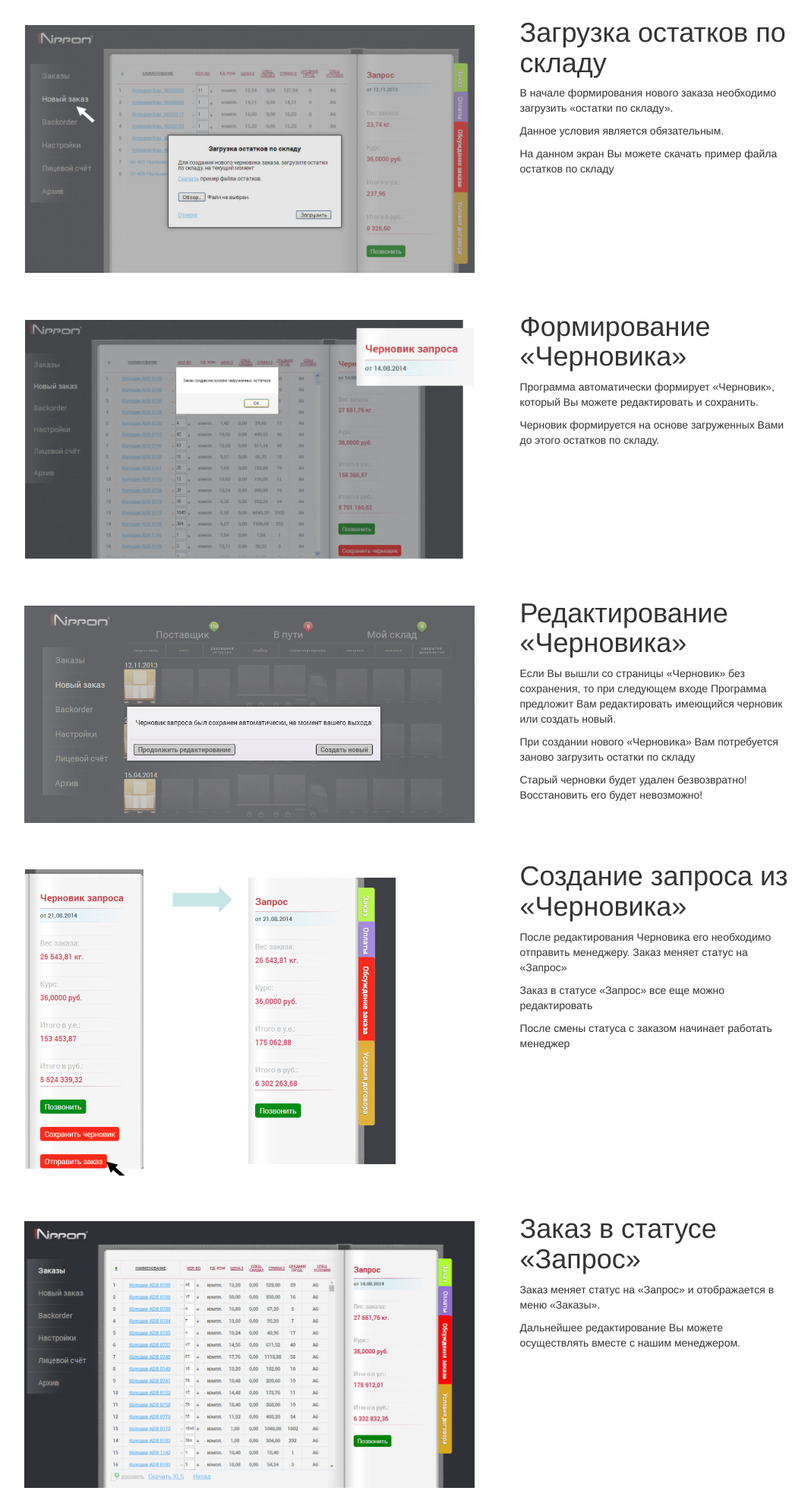
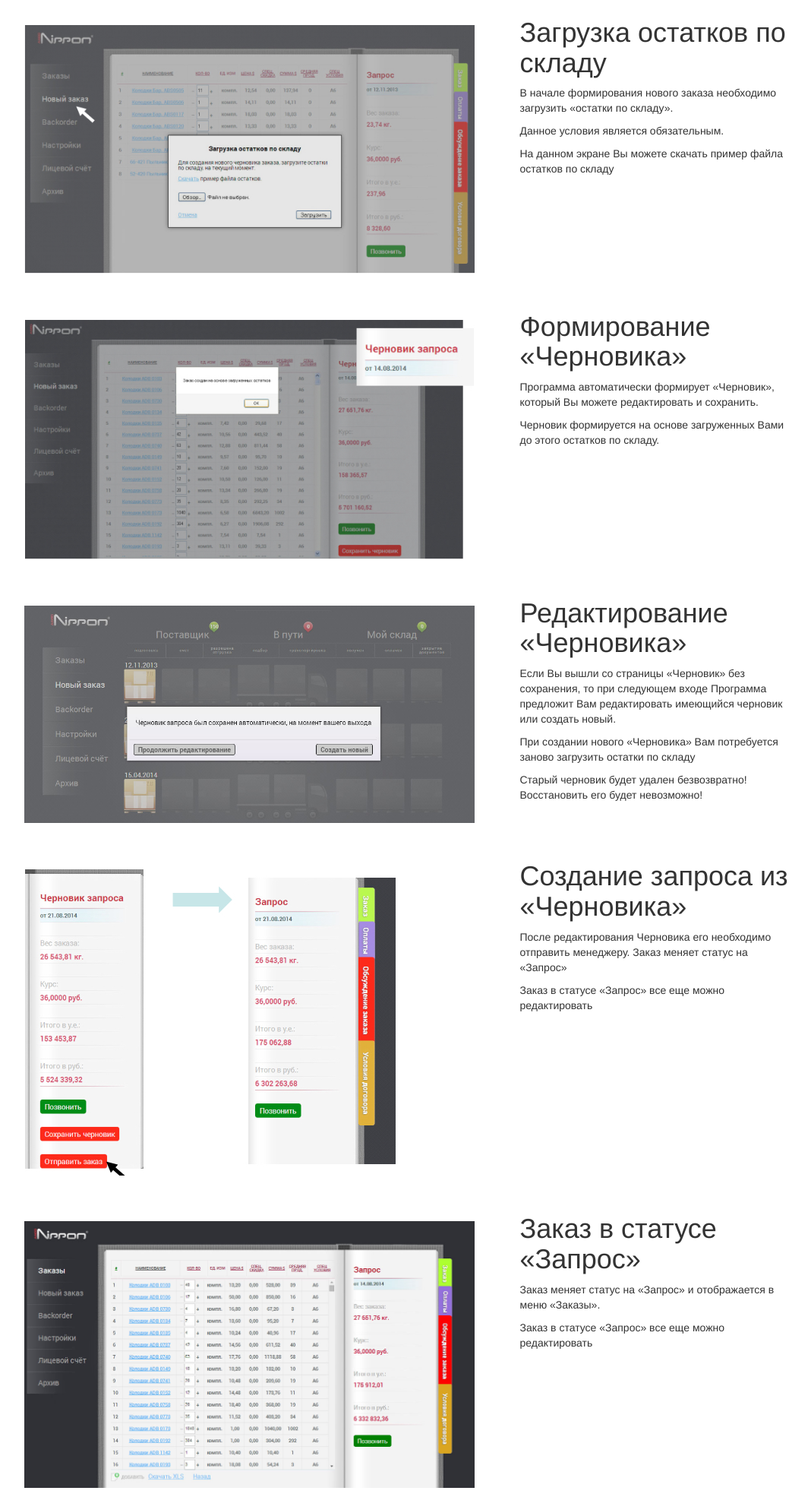
Before and after one commit to kislovm/os16-help, a plain HTML site: page index.html in a window 1280 px wide. Shown: the part 4150-6120 px from the top of the page at 76% size, without its empty margins (163-1231 px from the left). Drawn offline with nearby package versions, Linux system fonts and the light colour scheme.

Commit message:
Правки орфографии

```diff
--- a/index.html
+++ b/index.html
@@ -210,7 +210,7 @@
                  <h1>Загрузка остатков по складу</h1>
                  <p>В начале формирования нового заказа необходимо загрузить «остатки по складу».</p>
                  <p>Данное условия является обязательным.</p>
-                 <p>На данном экран Вы можете скачать пример файла остатков по складу</p>
+                 <p>На данном экране Вы можете скачать пример файла остатков по складу</p>
              </div>
              <!-- /.col-md-4 -->
          </div>
@@ -239,7 +239,7 @@
                  <h1>Редактирование «Черновика»</h1>
                  <p>Если Вы вышли со страницы «Черновик» без сохранения, то при следующем входе Программа предложит Вам редактировать имеющийся черновик или создать новый.</p>
                  <p>При создании нового «Черновика» Вам потребуется заново загрузить остатки по складу</p>
-                 <p>Старый черновки будет удален безвозвратно! Восстановить его будет невозможно!</p>
+                 <p>Старый черновик будет удален безвозвратно! Восстановить его будет невозможно!</p>
              </div>
              <!-- /.col-md-4 -->
          </div>
@@ -253,7 +253,6 @@
                  <h1>Создание запроса из «Черновика»</h1>
                  <p>После редактирования Черновика его необходимо отправить менеджеру. Заказ меняет статус на «Запрос»</p>
                  <p>Заказ в статусе «Запрос» все еще можно редактировать</p>
-                 <p>После смены статуса с заказом начинает работать менеджер</p>
              </div>
              <!-- /.col-md-4 -->
          </div>
@@ -266,7 +265,7 @@
              <div class="col-md-4">
                  <h1>Заказ в статусе «Запрос»</h1>
                  <p>Заказ меняет статус на «Запрос» и отображается в меню «Заказы».</p>
-                 <p>Дальнейшее редактирование Вы можете осуществлять вместе с нашим менеджером.</p>
+                 <p>Заказ в статусе «Запрос» все еще можно редактировать</p>
              </div>
              <!-- /.col-md-4 -->
          </div>
@@ -353,7 +352,7 @@
              <!-- /.col-md-8 -->
              <div class="col-md-4">
                  <h1>Лицевой счет</h1>
-                 <p>В верхней части страницы расположены пиктограмы, отображающие информацию о состоянии Вашего счета</p>
+                 <p>В верхней части страницы расположены пиктограммы, отображающие информацию о состоянии Вашего счета</p>
                  <p>Нижен расположен график платежей</p>
              </div>
              <!-- /.col-md-4 -->
```
